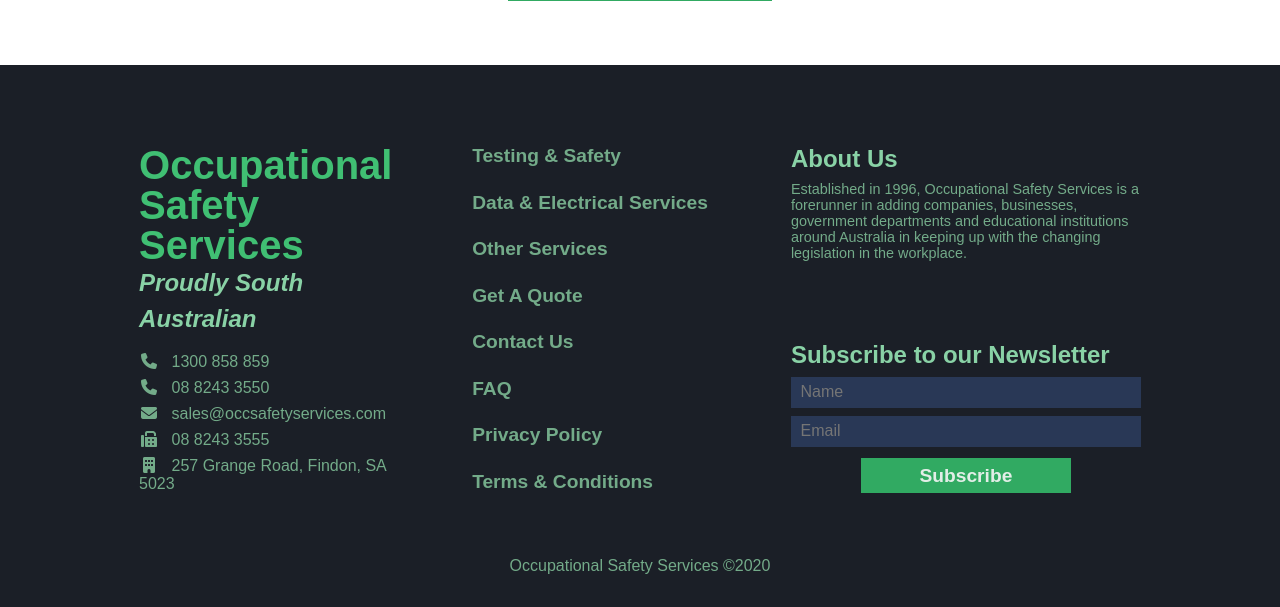
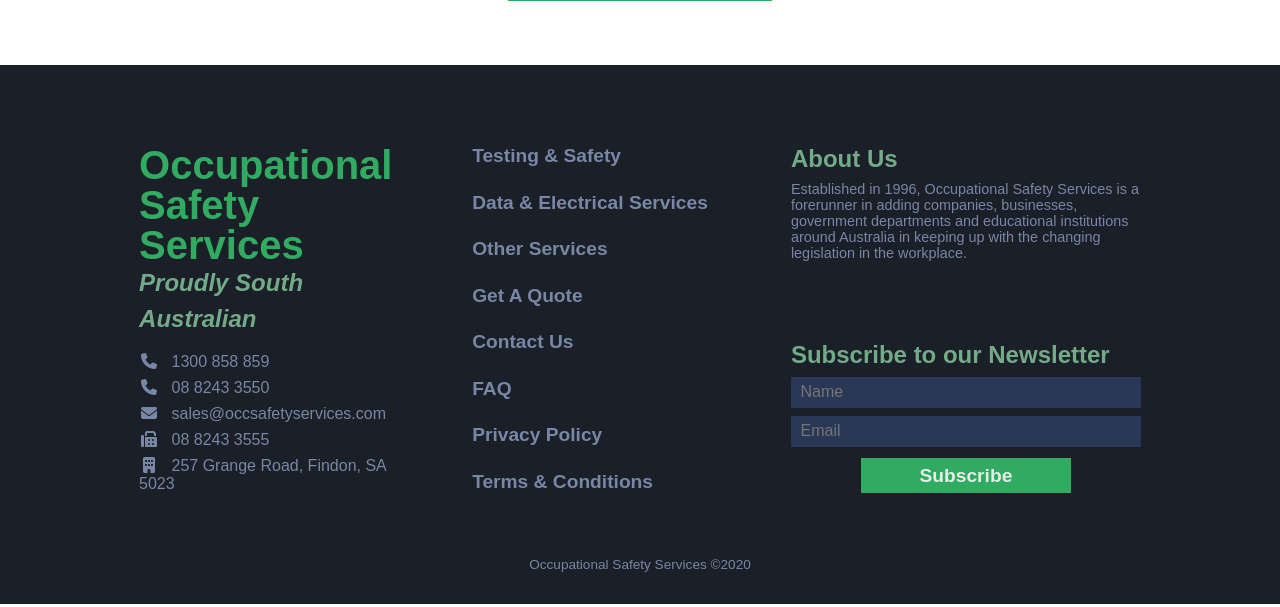
Before and after one commit to sxxb/ossWebsite, a PHP site: page /contact.html in a window 1280 px wide. Shown: the part 960-1567 px from the top of the page. Run offline with PHP 8.4, Linux system fonts and the light colour scheme; some libraries are stand-ins or nearby versions; some web fonts are replaced.

Commit message:
footer and header colour changes

```diff
--- a/assets/css/style.css
+++ b/assets/css/style.css
@@ -746,14 +746,14 @@
 }
 footer .footer-content .footer-content-contact h4 {
   font-size: 2.5rem;
-  color: #40bf73;
+  color: #31aa62;
   line-height: 1em;
 }
 footer .footer-content .footer-content-contact h5 {
   font-size: 1.5rem;
   line-height: 1.5em;
   font-style: italic;
-  color: #89d2a6;
+  color: #73ab89;
 }
 footer .footer-content .footer-content-contact ul {
   margin-top: 1rem;
@@ -761,16 +761,16 @@
 footer .footer-content .footer-content-contact ul li {
   list-style-type: none;
   padding-bottom: 0.5rem;
-  color: #73ab89;
+  color: #7887a5;
 }
 footer .footer-content .footer-content-contact ul li:last-of-type {
   padding-bottom: 0;
 }
 footer .footer-content .footer-content-contact ul li a {
-  color: #73ab89;
+  color: #7887a5;
 }
 footer .footer-content .footer-content-contact ul li a:hover {
-  color: #e2eee7;
+  color: #89d2a6;
 }
 footer .footer-content .footer-content-contact ul li i {
   margin-right: 0.5rem;
@@ -785,10 +785,10 @@
   padding: 2rem 0;
 }
 footer .footer-copyright h6 {
-  font-size: 1rem;
+  font-size: 0.85rem;
   font-weight: 400;
   text-align: center;
-  color: #73ab89;
+  color: #7887a5;
 }
 
 @media only screen and (min-width: 600px) {
@@ -1032,13 +1032,13 @@
     justify-content: space-between;
   }
   footer .footer-content .footer-content-links a {
-    color: #73ab89;
+    color: #7887a5;
     font-weight: bold;
     font-size: 1.2rem;
     display: flex;
   }
   footer .footer-content .footer-content-links a:hover {
-    color: #b9e4ca;
+    color: #89d2a6;
   }
 }
 @media only screen and (min-width: 900px) {
@@ -1253,13 +1253,13 @@
     margin-bottom: 2rem;
   }
   footer .footer-content .footer-content-about h4 {
-    color: #89d2a6;
+    color: #73ab89;
     font-size: 1.5rem;
     margin-bottom: 0.5rem;
   }
   footer .footer-content .footer-content-about p {
     font-size: 0.9rem;
-    color: #73ab89;
+    color: #7887a5;
   }
   footer .footer-content .footer-content-about form {
     display: flex;
--- a/assets/css/style.scss
+++ b/assets/css/style.scss
@@ -19,22 +19,9 @@
 $theme-colour-3b: hsl(220, 67%, 85%);
 $theme-colour-4b: hsl(220, 50%, 81%);
 $theme-colour-5b: hsl(220, 50%, 68%);;
-$theme-colour-6b: hsl(220, 30%, 56%);
+$theme-colour-6b: hsl(220, 20%, 56%);
 $theme-colour-7b: hsl(220, 35%, 25%);
 $theme-colour-8b: hsl(220, 19%, 13%);
-
-
-//new
-// $theme-colour-main: hsl(42, 100%, 61%);
-// $theme-colour-main-2: hsl(42, 100%, 50%);
-// $theme-colour-1: hsl(227, 100%, 97%);
-// $theme-colour-2: hsl(227, 32%, 91%);
-// $theme-colour-3: hsl(42, 67%, 85%);
-// $theme-colour-4: hsl(42, 100%, 50%);
-// $theme-colour-5: hsl(42, 50%, 68%);;
-// $theme-colour-6: hsl(42, 50%, 59%);
-// $theme-colour-7: hsl(220, 35%, 34%);
-// $theme-colour-8: hsl(220, 10%, 13%);
 
 $theme-shadow-1: 0 5px 5px hsla(0, 0%, 12.9%, 0.13);
 $theme-shadow-2: 0 0 5vh hsla(0, 0%, 0%, 0.25), 0 5px 15px hsla(0, 0%, 12.9%, 0.25);
@@ -788,28 +775,28 @@
       justify-content: space-between;
       h4 {
         font-size: 2.5rem;
-        color: $theme-colour-main-2;
+        color: $theme-colour-main;
         line-height: 1em;
       }
       h5 {
         font-size: 1.5rem;
         line-height: 1.5em;
         font-style: italic;
-        color: $theme-colour-5;
+        color: $theme-colour-6;
       }
       ul {
         margin-top: 1rem;
         li {
           list-style-type: none;
           padding-bottom: 0.5rem;
-          color: $theme-colour-6;
+          color: $theme-colour-6b;
           &:last-of-type {
             padding-bottom: 0;
           }
           a {
-            color: $theme-colour-6;
+            color: $theme-colour-6b;
             &:hover {
-              color: $theme-colour-2;
+              color: $theme-colour-5;
             }
           }
           i {
@@ -828,10 +815,10 @@
   .footer-copyright {
     padding: 2rem 0;
     h6 {
-      font-size: 1rem;
+      font-size: 0.85rem;
       font-weight: 400;
       text-align: center;
-      color: $theme-colour-6;
+      color: $theme-colour-6b;
     }
   }
 }
@@ -1019,7 +1006,7 @@
                     padding-top: 0.15rem;
                     font-weight: 400;
                     font-size: 0.9rem;
-                    color: $theme-colour-4;
+                    color: $theme-colour-3;
                     }
                     &:hover > i {
                       color: $theme-colour-2;
@@ -1094,12 +1081,12 @@
         align-items: flex-start;
         justify-content: space-between;
         a {
-          color: $theme-colour-6;
+          color: $theme-colour-6b;
           font-weight: bold;
           font-size: 1.2rem;
           display: flex;
           &:hover {
-            color: $theme-colour-4;
+            color: $theme-colour-5;
           }
         }
       }
@@ -1382,13 +1369,13 @@
           margin-bottom: 2rem;
         }
         h4 {
-          color: $theme-colour-5;
+          color: $theme-colour-6;
           font-size: 1.5rem;
           margin-bottom: 0.5rem;
         }
         p {
           font-size: 0.9rem;
-          color:$theme-colour-6;
+          color:$theme-colour-6b;
         }
         form {
           display: flex;
@@ -1397,7 +1384,7 @@
           input[type="text"],
           input[type="email"] {
             background: $theme-colour-7b;
-            color: $theme-colour-3;
+            color: $theme-colour-3b;
             padding: 0.4em 0.6em;
             margin-bottom: 0.5em;
             width: 100%;
```
Also changed, not shown: other parts of assets/css/style.css (+11 -11 lines), 1 other file.
